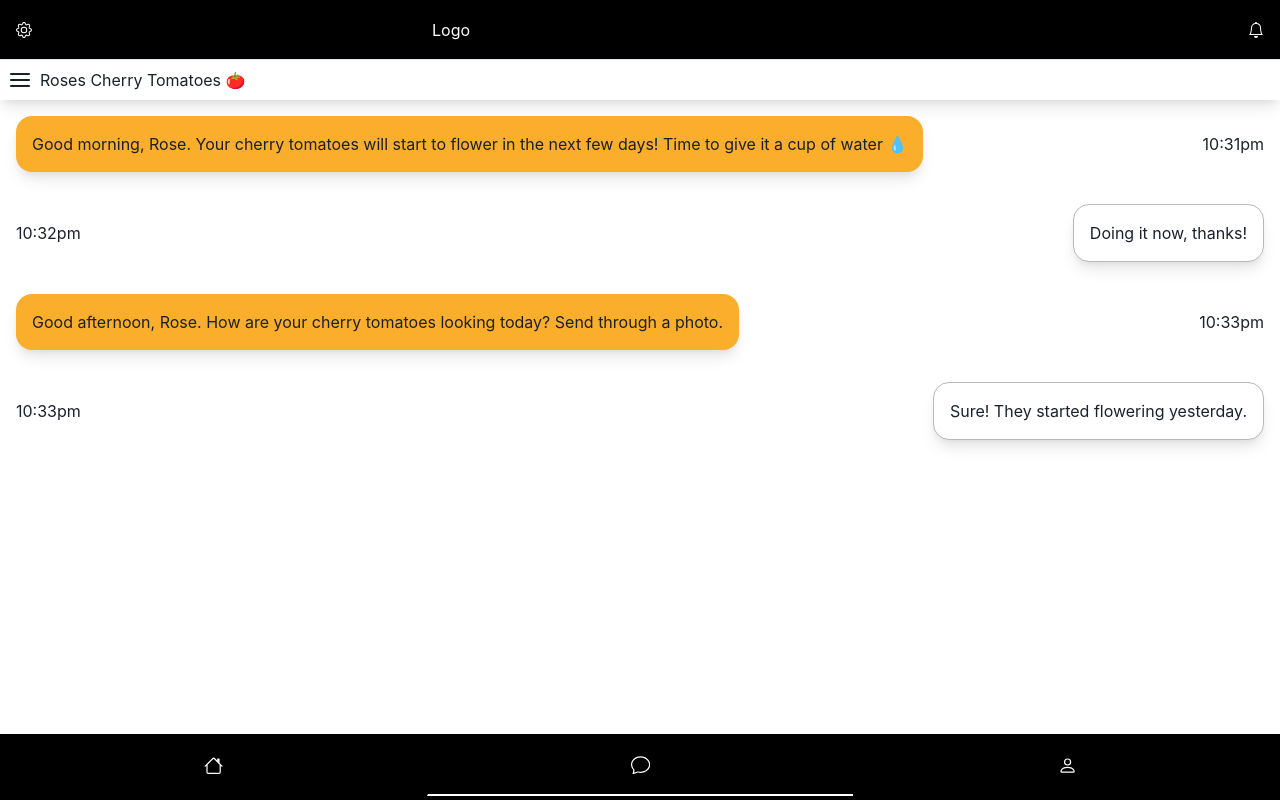
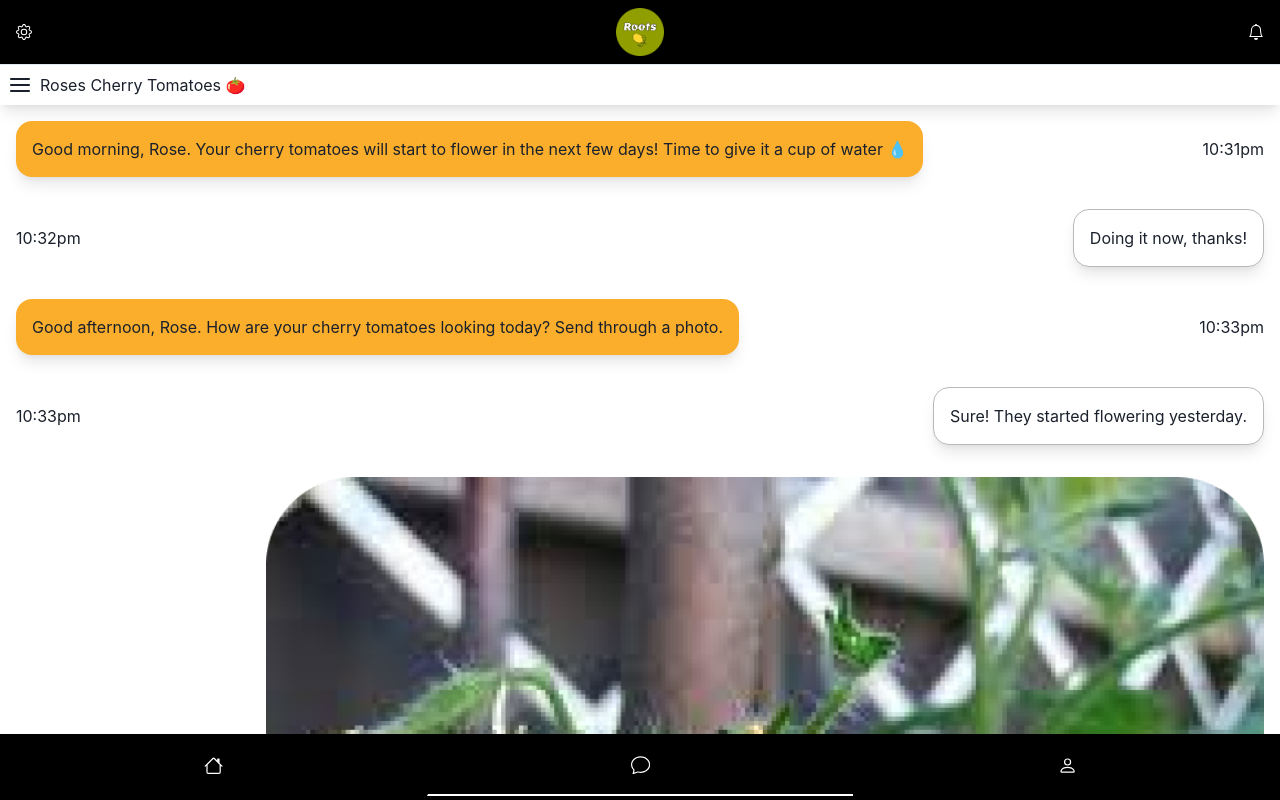
Before and after one commit to lim-fed/aucklandhackathon, a React (Vite) app: page /insights in a window 1280 px wide. Built offline with nearby package versions, Linux system fonts and the light colour scheme.

Commit message:
chat updates and logo

```diff
--- a/src/components/Chat/Chat.tsx
+++ b/src/components/Chat/Chat.tsx
@@ -1,4 +1,4 @@
-import { Box, Flex, Text } from "@chakra-ui/react";
+import { Box, Flex, Image, Text } from "@chakra-ui/react";
 
 const chats = [
   {
@@ -19,6 +19,35 @@ const chats = [
     message: "Sure! They started flowering yesterday.",
     sentFromUser: true,
   },
+  {
+    time: "10:33pm",
+    image: "./tomato.png",
+    sentFromUser: true,
+  },
+  {
+    time: "10:33pm",
+    message:
+      "They are looking great! Give the plant one cup of water today and leave it in the sun.",
+    sentFromUser: false,
+  },
+  {
+    time: "10:33pm",
+    message:
+      "These should be ready to eat in four weeks time. Would you like me to schedule a Market Place post for your excess tomatoes?",
+    sentFromUser: false,
+  },
+  {
+    time: "10:33pm",
+    message:
+      "Yes please!! I would love to swap my excess tomatoes for some fresh basil :)",
+    sentFromUser: true,
+  },
+  {
+    time: "10:33pm",
+    message:
+      "Great! I have scheduled your Market Place post for August 31st. This can be edited or removed any time via your profile.",
+    sentFromUser: false,
+  },
 ];
 export const Chat = () => {
   return (
@@ -32,6 +61,7 @@ export const Chat = () => {
           flexDir={item.sentFromUser ? "row" : "row-reverse"}
         >
           <Text>{item.time}</Text>
+          {item.message && (
             <Box
               p={"1rem"}
               boxShadow={"lg"}
@@ -41,6 +71,8 @@ export const Chat = () => {
             >
               {item.message}
             </Box>
+          )}
+          {item.image && <Image src={item.image} w="80%" />}
         </Flex>
       ))}
     </Box>
--- a/src/components/Navbar/Navbar.tsx
+++ b/src/components/Navbar/Navbar.tsx
@@ -5,9 +5,9 @@ import {
   IconButton,
   Stack,
   useColorModeValue,
-  useBreakpointValue,
   useDisclosure,
   Slide,
+  Image,
 } from "@chakra-ui/react";
 
 import { routes } from "../../routes";
@@ -36,14 +36,8 @@ export const Navbar = () => {
           variant={"unstyled"}
           aria-label={"Toggle Navigation"}
         />
-        <Text
-          flex={1}
-          textAlign={useBreakpointValue({ base: "center", md: "left" })}
-          fontFamily={"heading"}
-          color={"white"}
-        >
-          Logo
-        </Text>
+
+        <Image src="./Logo.png" h="3rem" w="3rem" objectFit={"cover"} />
         <IconButton
           flex={1}
           display="flex"
```
Also changed, not shown: public/Logo.png (added), public/tomato.png (added). Lines whose indentation alone changed are shown as unchanged.
